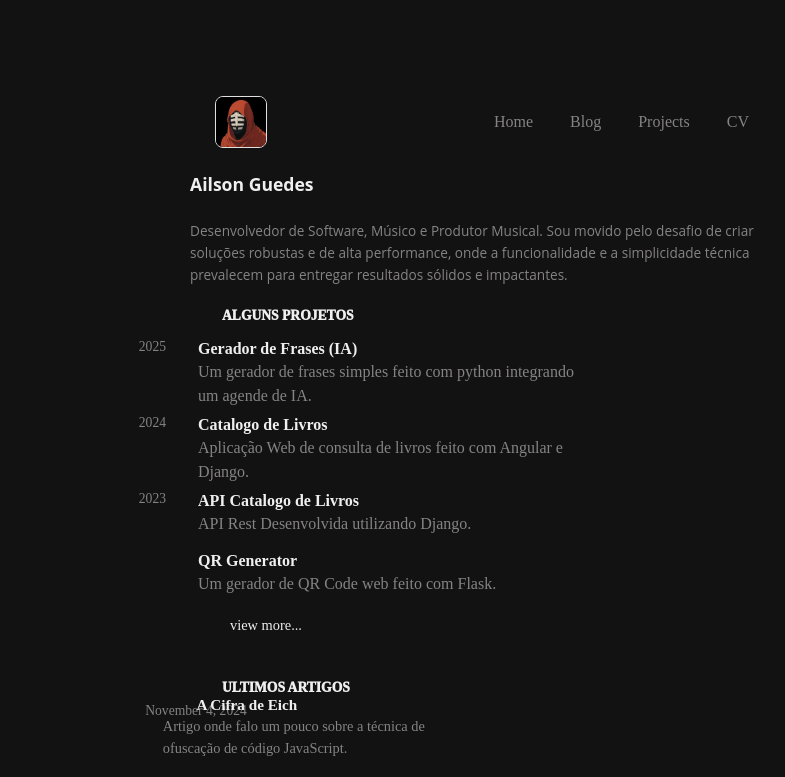
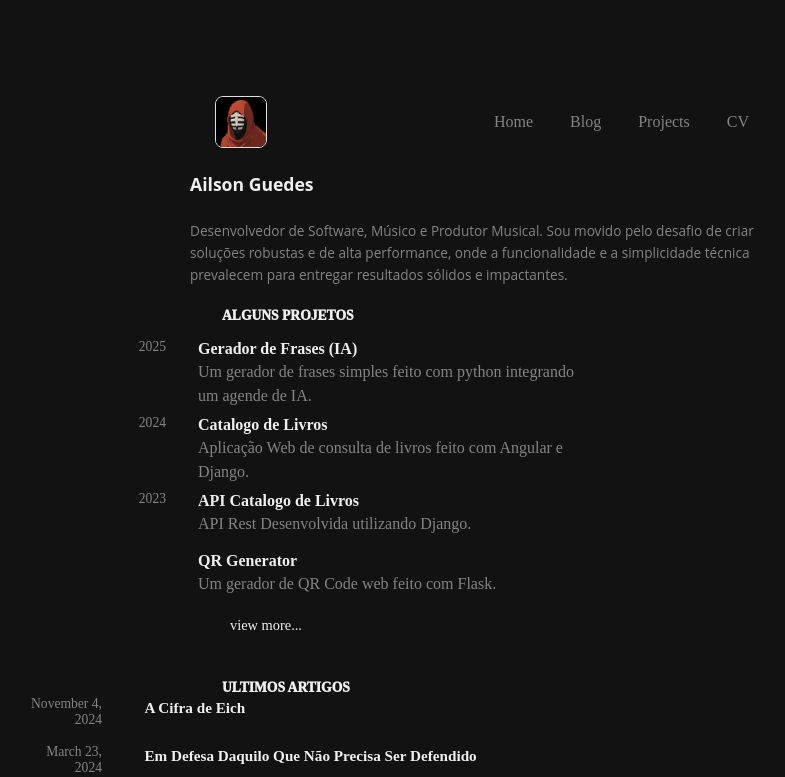
Before and after one commit to ailsonguedes/ailsonguedes.github.io, a React (Vite) app: page / in a window 1280 px wide. Shown: the top 777 px of the page, without its empty margins (150-935 px from the left). Built offline with nearby package versions, Linux system fonts and the light colour scheme.

Commit message:
feat(components): correções visuais nos componentes / retirada do description do ArticleCard.

```diff
--- a/src/components/ArticleCard/ArticleCard.module.css
+++ b/src/components/ArticleCard/ArticleCard.module.css
@@ -1,22 +1,42 @@
 /* ------------------------------------------------------------------- */
 /* ArticleCard.module.css - Estilo para cada artigo individual        */
 /* ------------------------------------------------------------------- */
+.articleCardContainer {
+    /* Prefixo para navegadores antigos (IE 10) */
+    display: -ms-flexbox;
+    /* Prefixo para navegadores baseados em WebKit (Chrome, Safari, Edge mais antigos) */
+    display: -webkit-box;
+    display: -webkit-flex;
+    display: flex;
+    /* Alinha a data e o link verticalmente ao centro */
+    align-items: center;
+    /* Alinha a data e o link verticalmente ao centro (crucial para o alinhamento horizontal) */
+    -webkit-box-align: center; /* WebKit */
+    -ms-flex-align: center;    /* IE 10 */
+    -webkit-align-items: center; /* WebKit */
+    align-items: center;
+    /* Margem superior para separar os cards, tirada do .articleLink antigo */
+    margin: 1rem 0rem 0 -7rem;
+}
 
 .articleLink{
-    /* Base do link/card */
-    position: relative;
-    display: -webkit-box;
-    display: -webkit-flex;
-    display: -ms-flexbox;
-    display: flex;
-    -webkit-flex-wrap: nowrap;
-    flex-wrap: nowrap;
+/* Base do link/card - Mantém as propriedades de estilo e link */
+
+    /* REMOVIDAS: position, display: flex, flex-wrap (agora gerenciadas pelo .articleCardContainer) */
+
+    position: relative; /* Mantido se for necessário para sublinhado/hover, mas verifique se é realmente essencial */
+
     text-decoration: none;
-    margin: 1rem 0 0 0;
+    /* REMOVIDA: margin: 1rem 0 0 0; (agora está no .articleCardContainer) */
+
     color: inherit;
+    /* Adicionado flex: 1 para que o link/título ocupe todo o espaço restante */
+    flex: 1;
     width: 100%;
-    /* Padding esquerdo para alinhar conteúdo com o Hero */
-    padding-left: 2rem;
+
+    /* REMOVIDO: padding-left: 2rem; (agora o espaçamento é feito com margin-right no .articleDate) */
+    padding-left: 0;
+
     /* Box-sizing para compatibilidade */
     box-sizing: border-box;
     -webkit-box-sizing: border-box;
@@ -30,27 +50,27 @@
 
 /* ------------------- Coluna 1: Data (Esquerda/Margem) ------------------- */
 .articleDate {
-    /* Data posicionada à esquerda do conteúdo (antes do padding do Hero) */
-    position: absolute;
-    left: 23.5%;
+/* REMOVA: position: absolute; */
+    /* REMOVA: left: 24%; */
+
+    /* Garante que a data não se encolha */
+    flex-shrink: 0;
     /* Largura fixa para a coluna de datas */
     width: 7.5rem;
     text-align: right;
-
     font-size: 0.9rem;
     font-weight: 500;
 
-    /* 🎨 CORREÇÃO TEMA: Usa a cor universal base para um cinza consistente */
     color: var(--cor-universal-base);
 
     margin: 0;
+    /* Espaço entre a data e o título/link */
+    margin-right: 0.5rem;
     padding-right: 1rem;
-    /* Compatibilidade cross-browser para transform */
-    -webkit-transform: translateY(1.7em);
-    -moz-transform: translateY(1.7em);
-    -ms-transform: translateY(1.7em);
-    transform: translateY(0.5em);
-    /* Melhora renderização em diferentes navegadores */
+
+    /* REMOVA: -webkit-transform: translateY(0.5em); e variações */
+    /* REMOVA: transform: translateY(0.5em); */
+
     -webkit-font-smoothing: antialiased;
     -moz-osx-font-smoothing: grayscale;
     text-rendering: optimizeLegibility;
@@ -58,21 +78,24 @@
 
 /* ------------------- Coluna 2: Conteúdo (Título/Descrição Recuados) ------------------- */
 .articleContent {
-    flex: 1; /* Ocupa o espaço restante */
+    flex: 1;
     min-width: 0;
+    /* Garante que não há margem superior no contêiner do título */
+    margin-top: 0;
 }
 
 .articleTitle {
-    margin-top: 0;
-    font-size: 1rem;
+    margin: 0;
+    margin-top: 0rem;
+    font-size: 0.9rem;
     font-weight: 700;
     /* Usa a cor principal para o título, que muda no hover */
     color: var(--cor-texto-principal);
-    margin-bottom: 0;
+    margin-bottom: 0rem;
 
     /* Essencial para o sublinhado */
     display: inline-block;
-    padding-bottom: 2px;
+    padding-bottom: 9px;
 
     /* 💡 CORREÇÃO SUBLINHADO: Simplifica para cor sólida usando o universal base */
     background-image: -webkit-linear-gradient(to right, var(--cor-universal-base), var(--cor-universal-base));
@@ -105,6 +128,7 @@
 
 
 /* ------------------- Estrutura da Descrição ------------------- */
+
 .articleDescription {
     font-size: 1rem;
     /* 🎨 CORREÇÃO TEMA: Usa a cor universal base */
--- a/src/components/ArticleCard/ArticleCard.tsx
+++ b/src/components/ArticleCard/ArticleCard.tsx
@@ -6,26 +6,24 @@ interface ArticleCardProps {
 }
 
 export function ArticleCard({ article }: ArticleCardProps){
-    // Formata a data para exibir 'Mês Dia, Ano'
-    const formattedDate = `${article.month} ${article.day}, ${article.year}`;
+  // Formata a data para exibir 'Mês Dia, Ano'
+  const formattedDate = `${article.month} ${article.day}, ${article.year}`;
 
-    return (
-      <>
+  return (
+    // Envolva tudo em uma div principal com a classe de layout.
+  <div className={styles.articleCardContainer}>
 
+        {/* Item Flex 1: Data */}
         <p className={styles.articleDate}>{formattedDate}</p>
 
+        {/* Item Flex 2: Link/Conteúdo */}
         <a href={article.link} className={styles.articleLink} target="_blank" rel="noopener noreferrer">
 
-            {/* Coluna 2: Conteúdo (título e descrição recuados) */}
             <div className={styles.articleContent}>
               <h5 className={styles.articleTitle}>{article.title}</h5>
             </div>
 
         </a>
-
-        <p className={styles.articleDescription}>{article.description}</p>
-
-
-    </>
-    );
+      </div>
+  );
 }
--- a/src/components/ArticlesSection/ArticlesSection.module.css
+++ b/src/components/ArticlesSection/ArticlesSection.module.css
@@ -35,7 +35,7 @@
     margin-left: 9.5rem;
     width: 40%;
 
-    margin-bottom: 0.5rem;
+    margin-bottom: 1rem;
 }
 
 .cardGrid {
```
Also changed, not shown: 5 other files (tests, documents, lock files or other folders).
